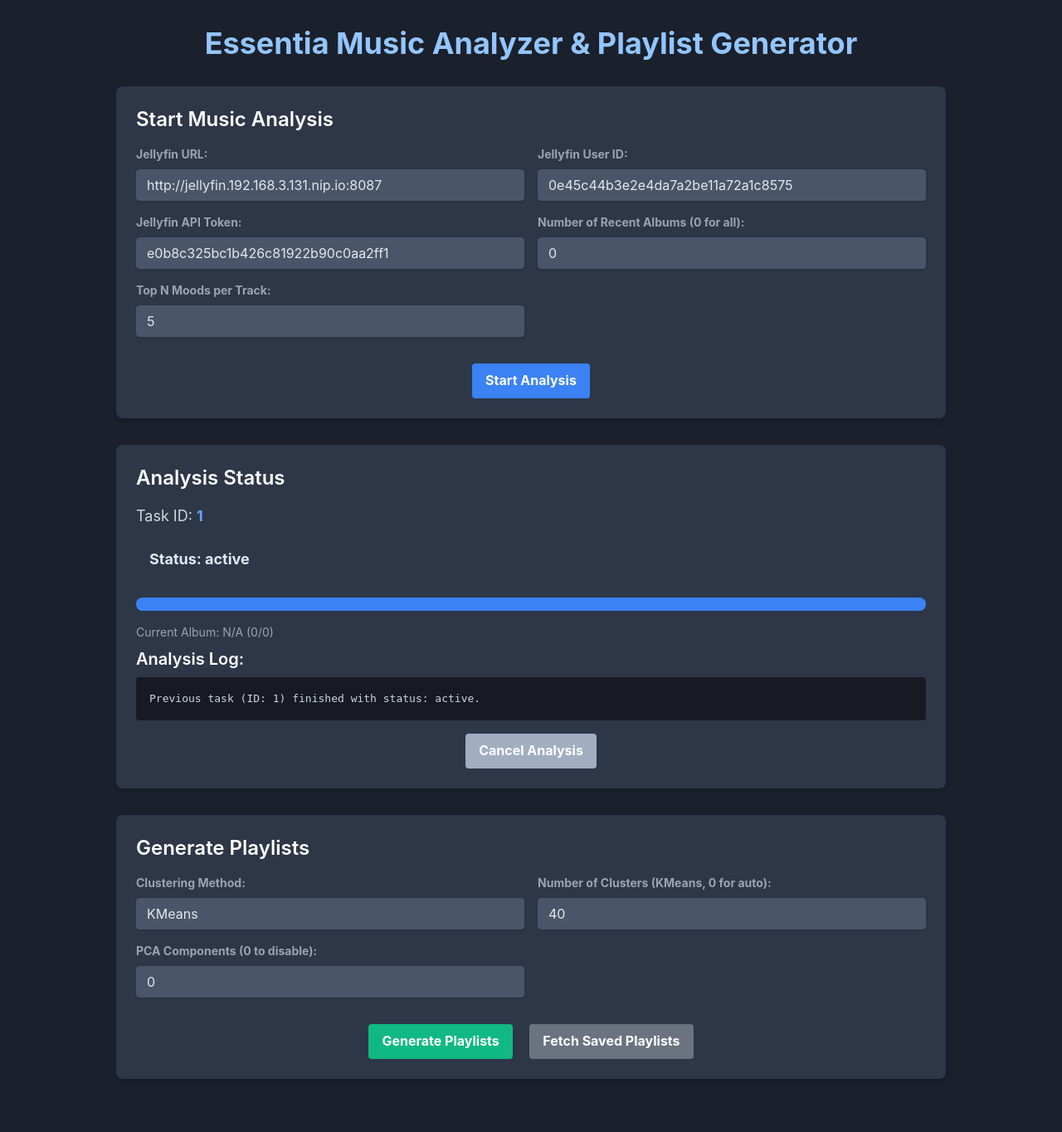
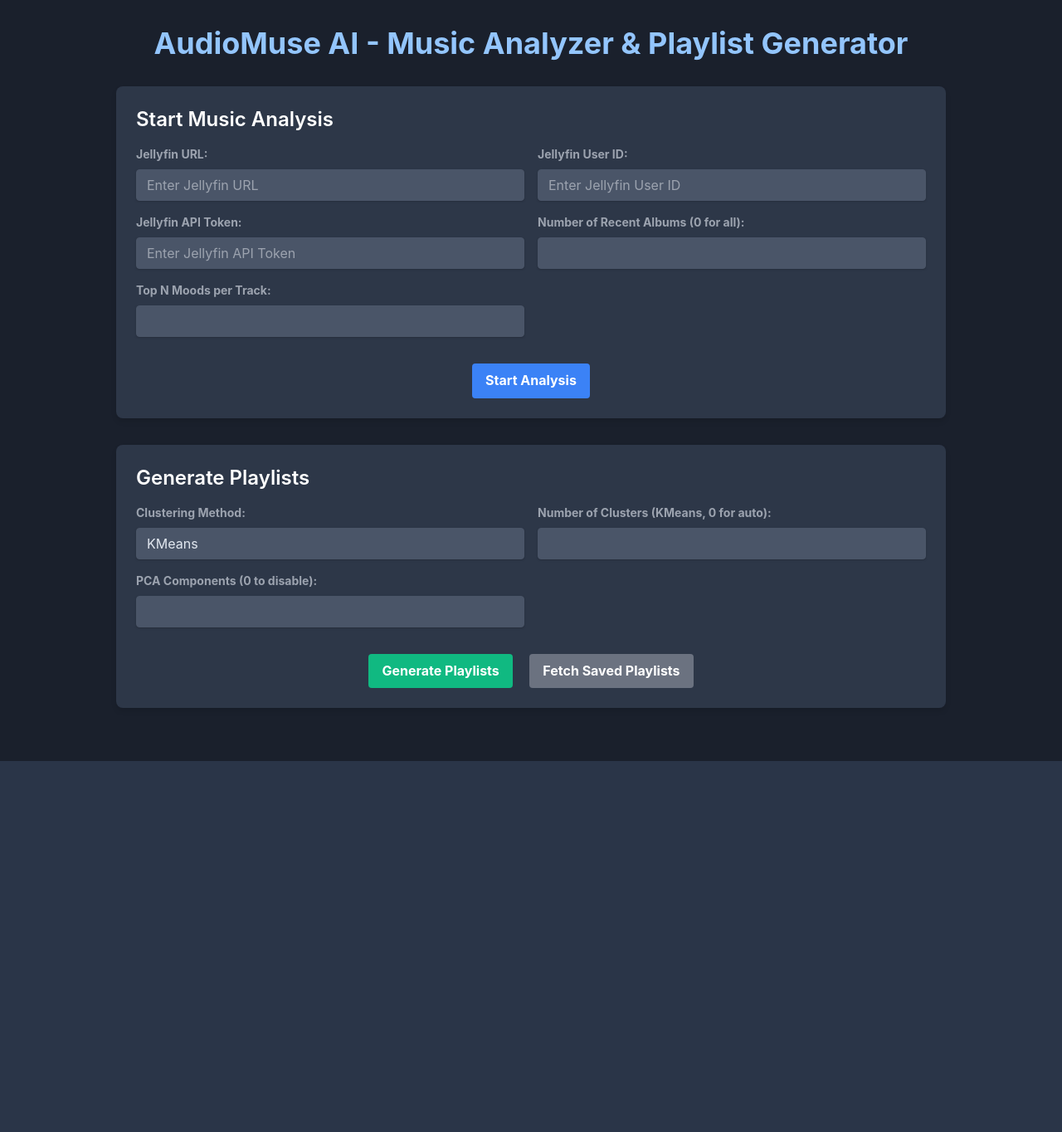
Before and after one commit to waleedhad/AudioMuse-AI-cuda_12.2, a Flask app: page / in a window 1280 px wide. Shown: the whole page at 83% size. After the commit the page ends 917 px from the top, so only its background shows below. Run offline with Flask 3, Linux system fonts and the light colour scheme; tables that the repository leaves empty hold one stand-in row (values such as "Sample post").

Commit message:
Update index.html

```diff
--- a/templates/index.html
+++ b/templates/index.html
@@ -115,7 +115,7 @@
 </head>
 <body class="p-8">
     <div class="container mx-auto">
-        <h1 class="text-4xl font-bold text-center mb-8 text-blue-300">Essentia Music Analyzer & Playlist Generator</h1>
+        <h1 class="text-4xl font-bold text-center mb-8 text-blue-300">AudioMuse AI - Music Analyzer & Playlist Generator</h1>
 
         <div class="card p-6 mb-8">
             <h2 class="text-2xl font-semibold mb-4 text-white">Start Music Analysis</h2>
@@ -214,10 +214,7 @@
     </div>
 
     <script>
-        // --- KEY CHANGE HERE ---
-        // By using a relative path, the browser will automatically use the same host and port
-        // from which it loaded this index.html file (which will be your K3S LoadBalancer IP:8000).
-        const API_BASE_URL = '/api';
+        const API_BASE_URL = '/api'; // Using relative path for API calls
 
         const analysisForm = document.getElementById('analysisForm');
         const startAnalysisBtn = document.getElementById('startAnalysisBtn');
@@ -265,7 +262,7 @@
 
             // Update album name and progress
             currentAlbumName.textContent = data.current_album || 'N/A';
-            currentAlbumProgress.textContent = `${data.current_album_idx || 0}/${data.total_albums || 0}`;
+            currentAlbumProgress.textContent = `<span class="math-inline">\{data\.current\_album\_idx \|\| 0\}/</span>{data.total_albums || 0}`;
 
             // Update log output
             if (Array.isArray(data.log_output)) {
@@ -295,7 +292,7 @@
             showProgressContainer(true); // Ensure progress container is visible when polling starts
             pollingInterval = setInterval(async () => {
                 try {
-                    const response = await fetch(`${API_BASE_URL}/analysis/status/${taskId}`);
+                    const response = await fetch(`<span class="math-inline">\{API\_BASE\_URL\}/analysis/status/</span>{taskId}`);
                     if (!response.ok) {
                         throw new Error(`HTTP error! status: ${response.status}`);
                     }
@@ -439,7 +436,7 @@
             }
 
             try {
-                const response = await fetch(`${API_BASE_URL}/analysis/cancel/${currentTaskId}`, {
+                const response = await fetch(`<span class="math-inline">\{API\_BASE\_URL\}/analysis/cancel/</span>{currentTaskId}`, {
                     method: 'POST'
                 });
                 if (!response.ok) {
@@ -495,75 +492,5 @@
                 // After successful generation, fetch the updated playlists
                 fetchPlaylists();
             } catch (error) {
-                console.error("Error generating playlists:", error);
-                alert(`Failed to generate playlists: ${error.message || error}`);
-            } finally {
-                generatePlaylistsBtn.disabled = false;
-                fetchPlaylistsBtn.disabled = false;
-            }
-        });
-
-        clusteringMethodSelect.addEventListener('change', toggleClusteringOptions);
-
-        async function fetchPlaylists() {
-            playlistsDisplay.classList.add('hidden');
-            playlistList.innerHTML = ''; // Clear existing list
-            try {
-                const response = await fetch(`${API_BASE_URL}/playlists`);
-                if (!response.ok) {
-                    throw new Error(`HTTP error! status: ${response.status}`);
-                }
-                const playlists = await response.json();
-                if (Object.keys(playlists).length === 0) {
-                    playlistList.innerHTML = '<li class="text-center text-gray-400">No playlists found. Run analysis and generate playlists first.</li>';
-                } else {
-                    for (const playlistName in playlists) {
-                        const li = document.createElement('li');
-                        const toggleBtn = document.createElement('button');
-                        toggleBtn.className = 'playlist-toggle';
-                        toggleBtn.textContent = 'Show Tracks';
-                        toggleBtn.onclick = function() {
-                            const tracksDiv = this.nextElementSibling;
-                            if (tracksDiv.classList.contains('hidden')) {
-                                tracksDiv.classList.remove('hidden');
-                                this.textContent = 'Hide Tracks';
-                            } else {
-                                tracksDiv.classList.add('hidden');
-                                this.textContent = 'Show Tracks';
-                            }
-                        };
-
-                        const h3 = document.createElement('h3');
-                        h3.innerHTML = `${playlistName} (${playlists[playlistName].length} tracks) `;
-                        h3.appendChild(toggleBtn);
-                        li.appendChild(h3);
-
-                        const tracksDiv = document.createElement('div');
-                        tracksDiv.className = 'playlist-tracks hidden'; // Hidden by default
-                        playlists[playlistName].forEach(track => {
-                            const p = document.createElement('p');
-                            p.textContent = `${track.title} by ${track.author}`;
-                            tracksDiv.appendChild(p);
-                        });
-                        li.appendChild(tracksDiv);
-                        playlistList.appendChild(li);
-                    }
-                }
-                playlistsDisplay.classList.remove('hidden');
-            } catch (error) {
-                console.error("Error fetching playlists:", error);
-                playlistList.innerHTML = `<li class="text-center text-red-400">Failed to load playlists: ${error.message}</li>`;
-                playlistsDisplay.classList.remove('hidden');
-            }
-        }
-
-        fetchPlaylistsBtn.addEventListener('click', fetchPlaylists);
-
-        // --- Initial Load ---
-        document.addEventListener('DOMContentLoaded', async () => {
-            await populateConfig();
-            await fetchLastAnalysisStatus(); // Check for ongoing or last task
-        });
-    </script>
-</body>
-</html>
+                    console.error("Error generating playlists:", error);
+                    alert(`Failed to generate playlists: ${error.message || error}`);
```
